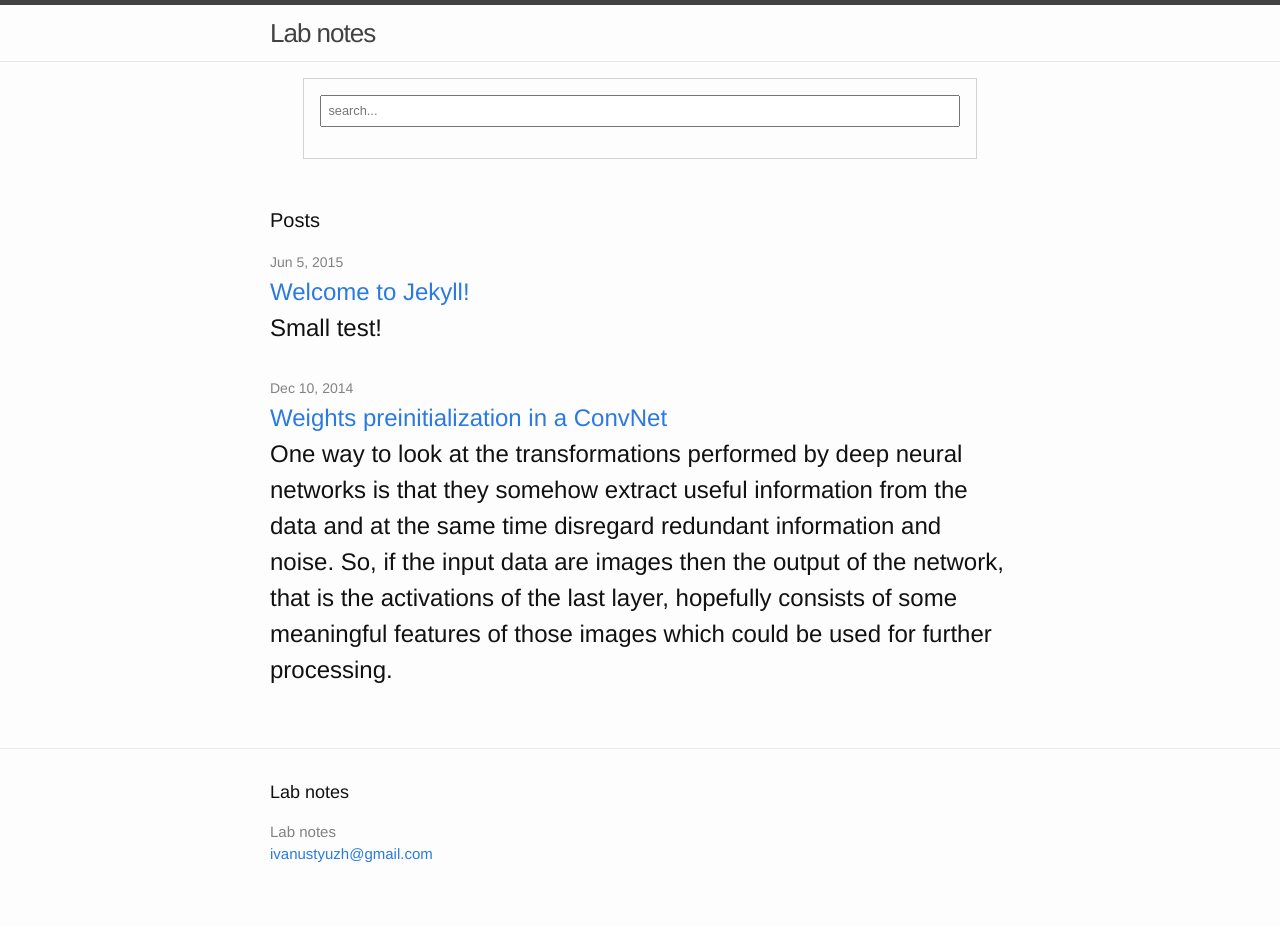
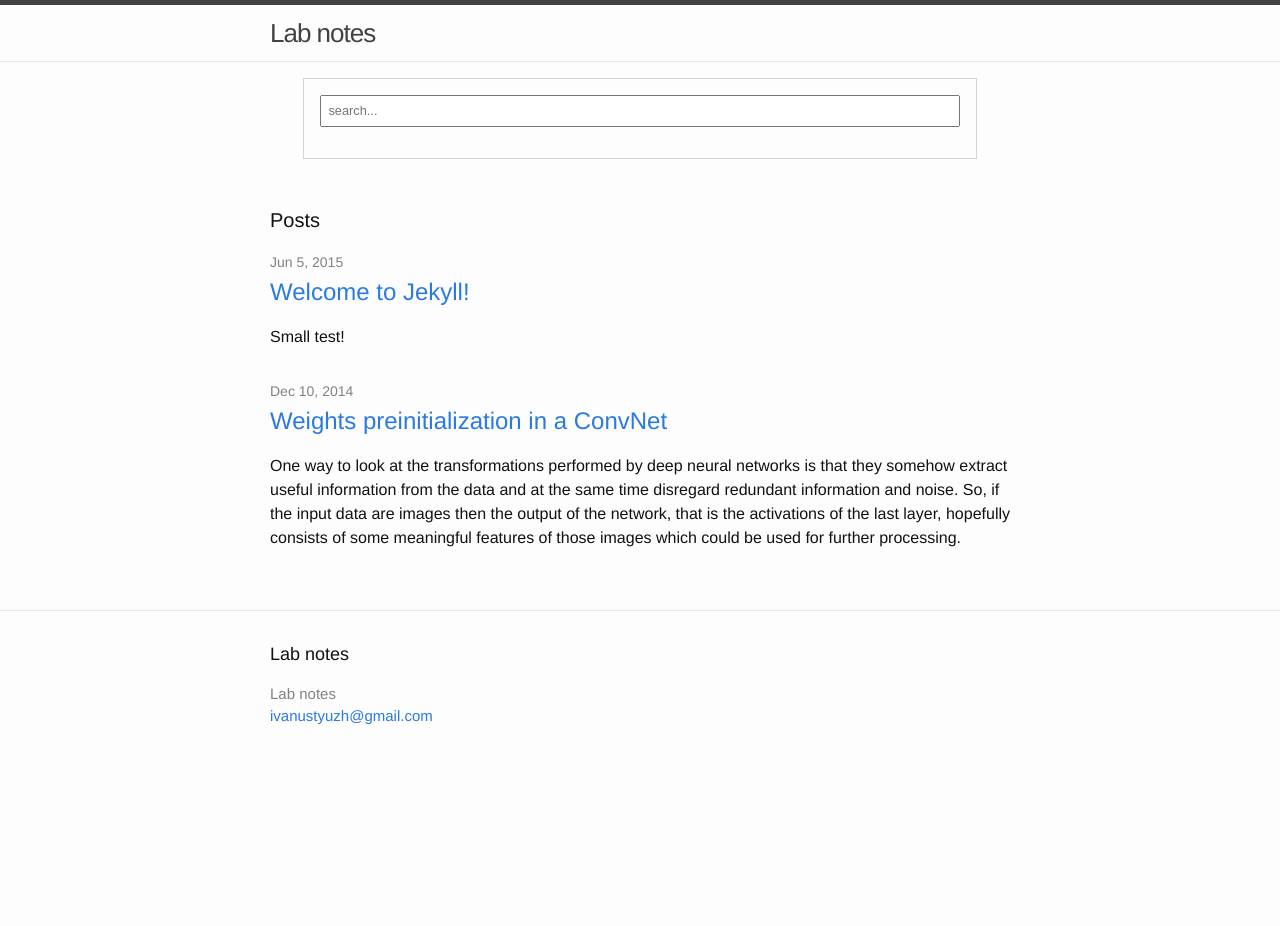
Before and after one commit to ivust/blog, a Jekyll site: the page built from index.html, in a window 1280 px wide. Built offline with Jekyll 4.4.1, drawn with Linux system fonts in a browser that asks for light colours; after the commit the page ends 900 px from its top, so only the background shows below that.

Commit message:
change homepage font size

```diff
--- a/index.html
+++ b/index.html
@@ -13,8 +13,8 @@ layout: default
 
         <h2>
           <a class="post-link" href="{{ post.url | prepend: site.baseurl }}">{{ post.title }}</a>
-          {{ post.excerpt }}
         </h2>
+        {{ post.excerpt }}
       </li>
     {% endfor %}
   </ul>
```
